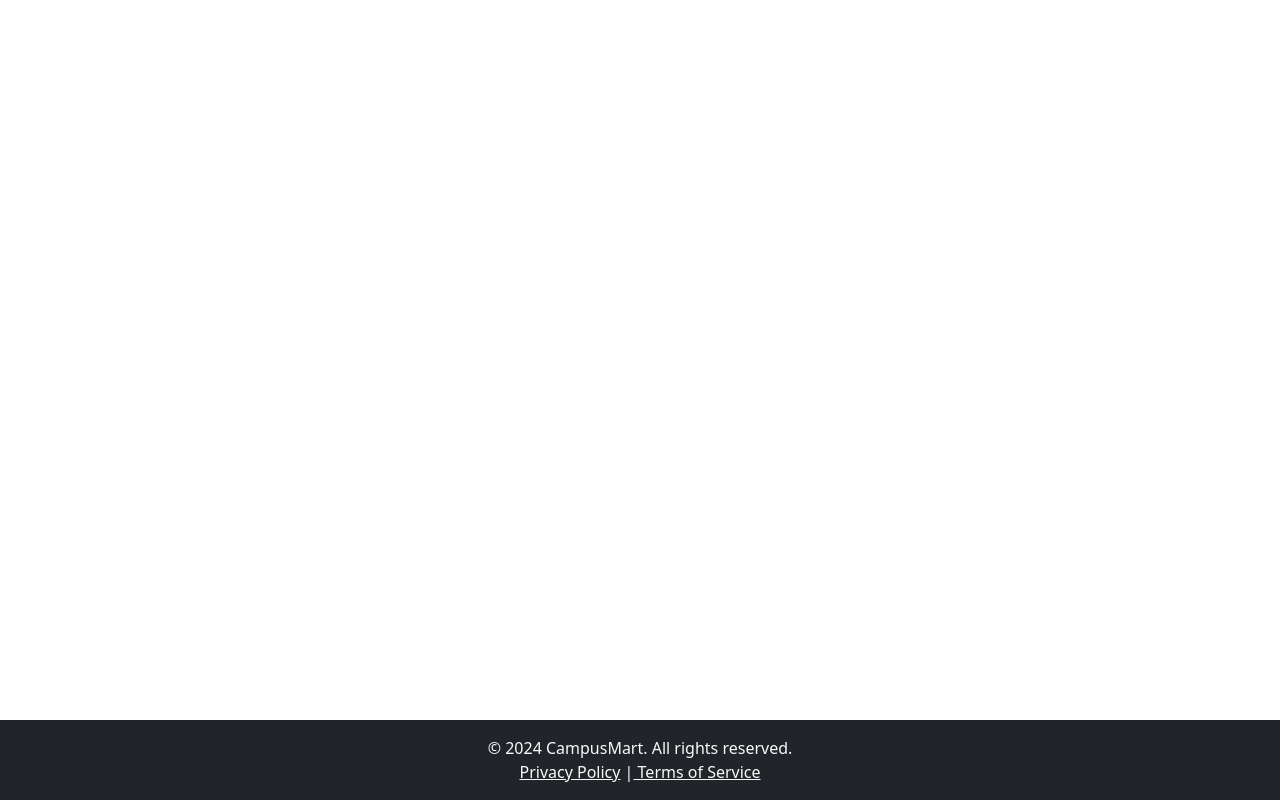
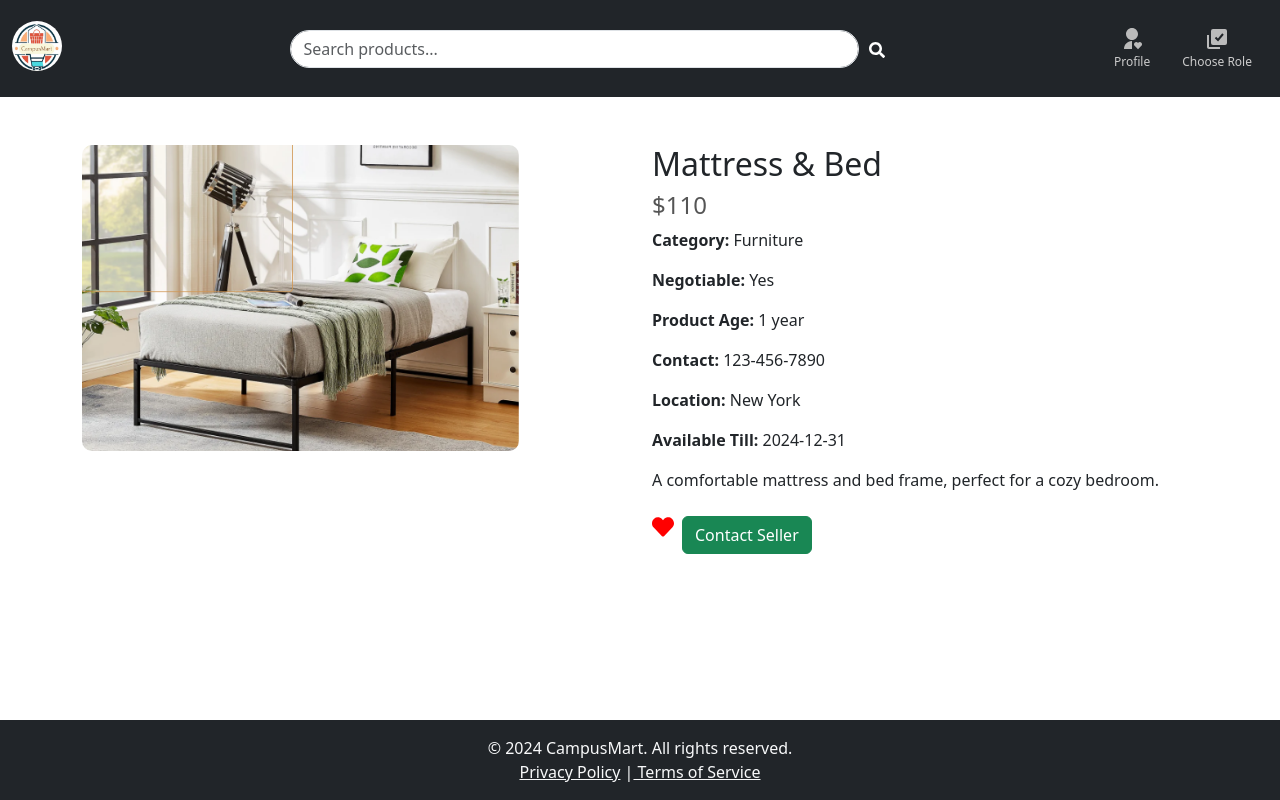
Before and after one commit to SharonRoshini/campusMart.App, a React (Create React App) app: page /product/1 in a window 1280 px wide. Built offline with nearby package versions, Linux system fonts and the light colour scheme.

Commit message:
feat: add product detail page and update header visibility logic for buyer and seller profiles

```diff
--- a/src/App.js
+++ b/src/App.js
@@ -14,50 +14,39 @@ import SellerProfile from './pages/seller/SellerProfile';
 import NavbarComponent from './components/common/NavbarComponent';
 import BuyerHeader from './components/buyer/BuyerHeader';
 import SellerHeader from './components/seller/SellerHeader';
+import ProductDetail from './pages/buyer/ProductDetails';
 import './App.css';
 
 function App() {
   const Layout = ({ children }) => {
     const location = useLocation();
 
-    // Define routes where the navbar should be shown
-    const showNavbar = [
-      '/buyer-dashboard',
-      '/seller-dashboard',
-      '/buyer-profile',
-      '/seller-profile'
-    ].includes(location.pathname);
+    const showNavbar = ['/buyer-dashboard', '/seller-dashboard', '/product/:productId', '/buyer-profile', '/seller-profile'].some((route) =>
+      location.pathname.startsWith(route.replace(':productId', ''))
+    );
 
-    // Header routes where the logo should be shown (common pages like login, signup, etc.)
     const headerRoutes = ['/login', '/signup', '/choose-role', '/', '/forgot-password'];
     const showLogo = headerRoutes.includes(location.pathname);
 
-    // Only show BuyerHeader or SellerHeader on the dashboard pages, not the profile pages
-    const showBuyerHeader = location.pathname.startsWith('/buyer-dashboard');
-    const showSellerHeader = location.pathname.startsWith('/seller-dashboard');
+    const showBuyerHeader = location.pathname.startsWith('/buyer-dashboard') || location.pathname.startsWith('/buyer-profile');
+    const showSellerHeader = location.pathname.startsWith('/seller-dashboard') || location.pathname.startsWith('/seller-profile');
 
     return (
       <>
-        {showNavbar && <NavbarComponent />} {/* Show Navbar on dashboard and profile pages */}
-        {showLogo && <Logo />} {/* Show Logo only on certain pages */}
-
-        {/* Show BuyerHeader only on the buyer dashboard */}
+        {showNavbar && <NavbarComponent />}
+        {showLogo && <Logo />}
         {showBuyerHeader && (
           <div className="d-flex">
             <BuyerHeader />
             <div className="flex-grow-1">{children}</div>
           </div>
         )}
-
-        {/* Show SellerHeader only on the seller dashboard */}
         {showSellerHeader && (
           <div className="d-flex">
             <SellerHeader />
             <div className="flex-grow-1">{children}</div>
           </div>
         )}
-
-        {/* If no specific header is needed, simply render children */}
         {!showBuyerHeader && !showSellerHeader && <div className="flex-grow-1">{children}</div>}
       </>
     );
@@ -75,6 +64,8 @@ function App() {
             <Route path="/choose-role" element={<BuyerSellerChoice />} />
             <Route path="/" element={<Login />} />
 
+            {/* Product Detail Route */}
+            <Route path="/product/:productId" element={<ProductDetail />} />
 
             {/* Buyer Routes */}
             <Route path="/buyer-dashboard" element={<BuyerDashboard />} />
```
Also changed, not shown: src/pages/buyer/ProductDetails.jsx (+2 -6 lines).
